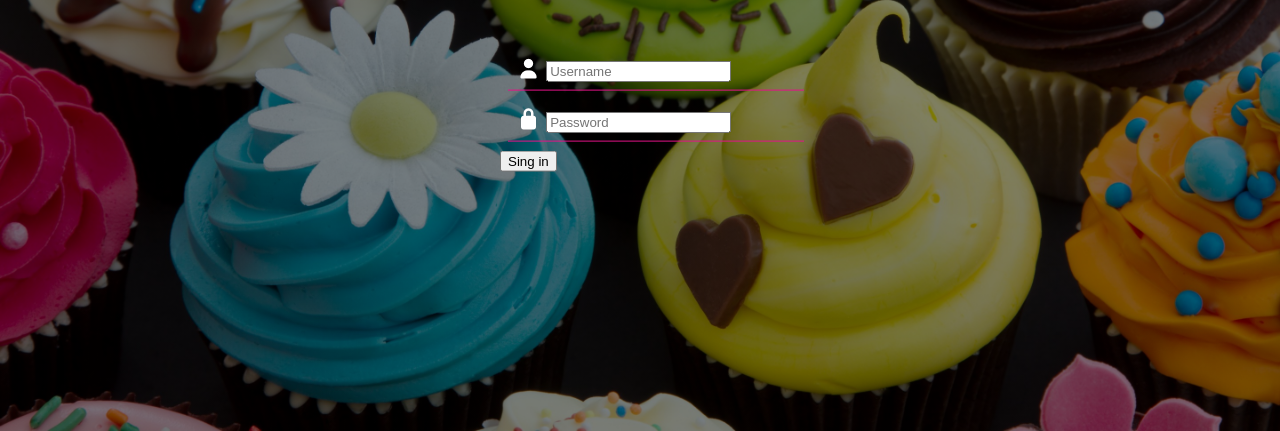
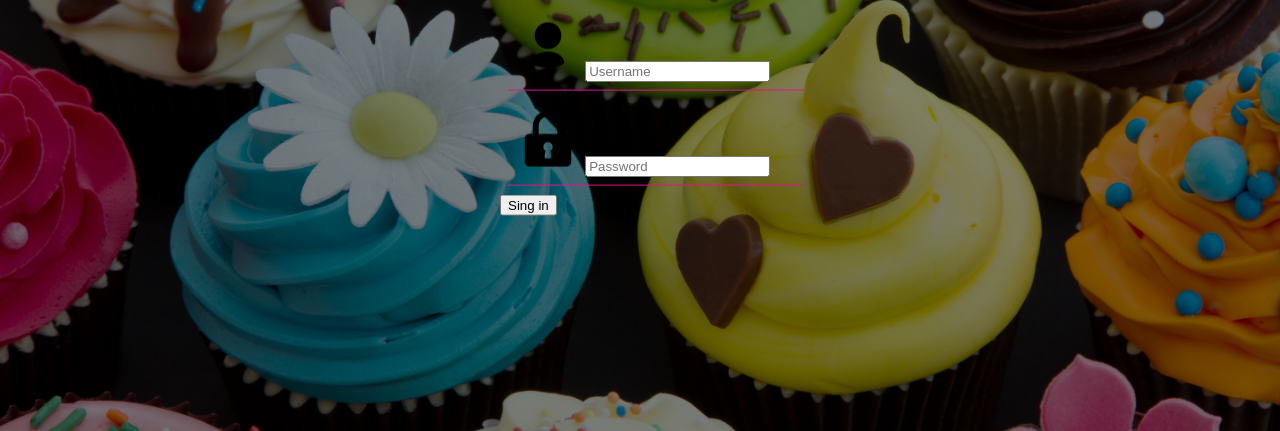
Before and after one commit to GabrielLopesAgiova/Cupcake, a plain HTML site: page login.html in a window 1280 px wide. Shown: the part 369-800 px from the top of the page. Drawn offline with Linux system fonts and the light colour scheme.

Commit message:
Add files via upload

```diff
--- a/login.html
+++ b/login.html
@@ -10,14 +10,16 @@
 		<div class="login_box">
 			<h1>Login</h1>
 			<div class="text_box">
-				<i class="fas fa-user"></i>
+				<img src="image/user.png" alt="icone">
 				<input type="text" placeholder="Username" name="">
 			</div>
 
 			<div class="text_box">
-				<i class="fa fa-lock" aria-hidden="true"></i>
+
+				<img src="image/lock.png" alt="icone">
 				<input type="text" placeholder="Password" name="">
 			</div>
+
 			<input class="btn" type="button" name="" value="Sing in">
 		</div>
 
```
Also changed, not shown: image/lock.png (added), image/user.png (added).
